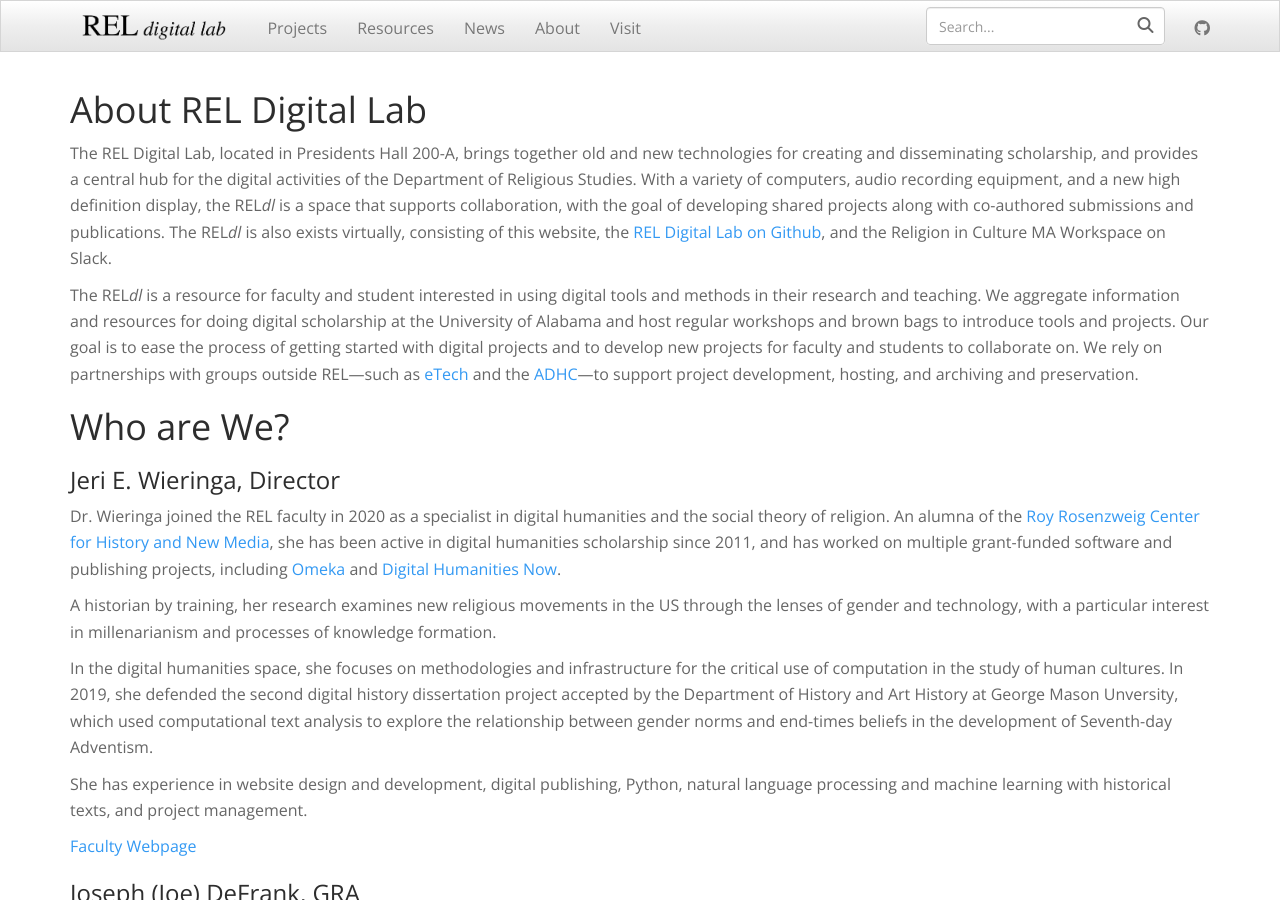
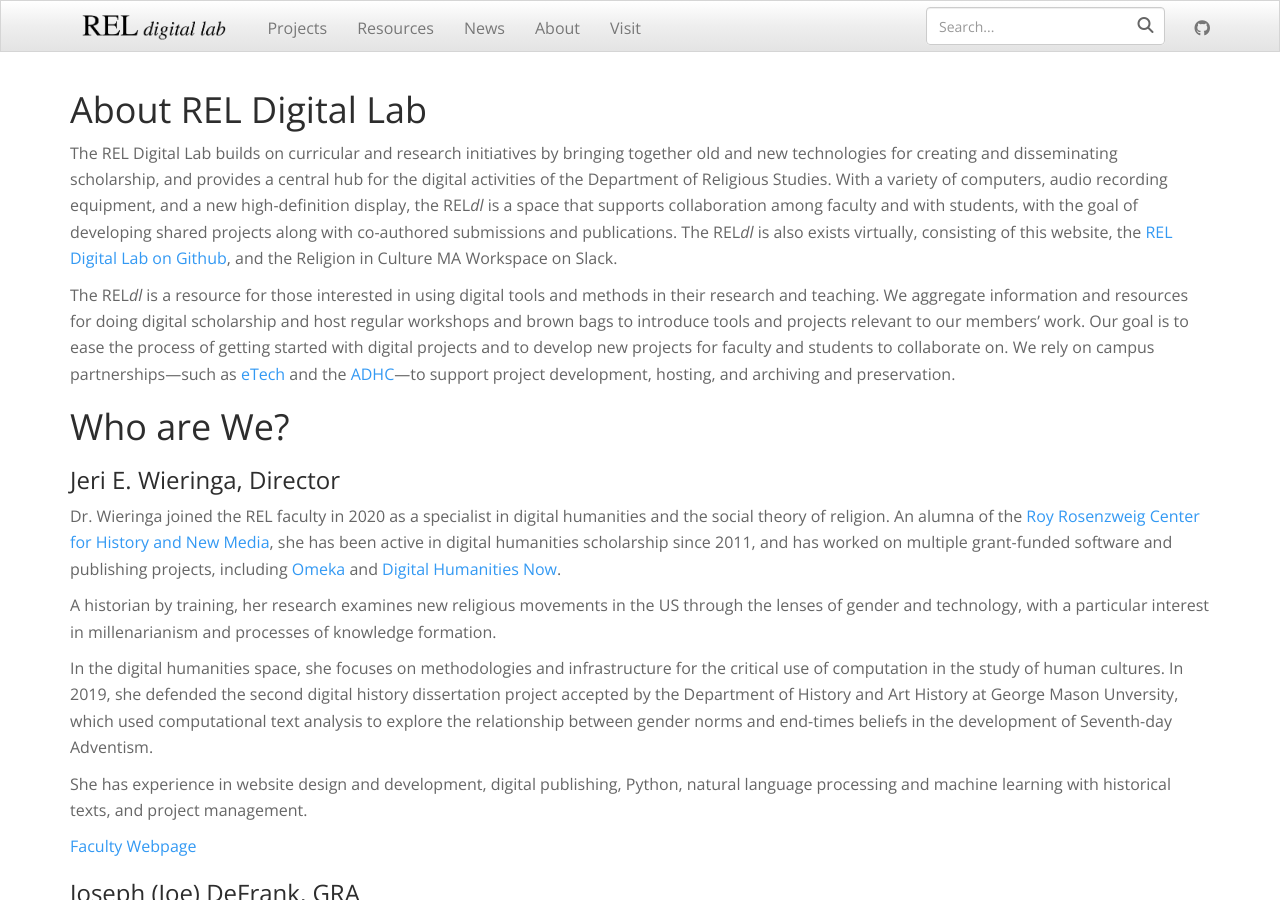
Before and after one commit to RELDigitalLab/lab_website, a Jekyll site: the page built from about.md, in a window 1280 px wide and 900 px high. Built offline with Jekyll 4.4.1, drawn with Linux system fonts in a browser that asks for light colours; nearby versions of some CDN libraries.

Commit message:
copy edits for first release

```diff
--- a/about.md
+++ b/about.md
@@ -4,9 +4,9 @@ title: About REL Digital Lab
 permalink: /about/
 ---
 
-The REL Digital Lab, located in Presidents Hall 200-A, brings together old and new technologies for creating and disseminating scholarship, and provides a central hub for the digital activities of the Department of Religious Studies. With a variety of computers, audio recording equipment, and a new high definition display, the REL*dl* is a space that supports collaboration, with the goal of developing shared projects along with co-authored submissions and publications. The REL*dl* is also exists virtually, consisting of this website, the [REL Digital Lab on Github](https://github.com/RELDigitalLab), and the Religion in Culture MA Workspace on Slack.
+The REL Digital Lab builds on curricular and research initiatives by bringing together old and new technologies for creating and disseminating scholarship, and provides a central hub for the digital activities of the Department of Religious Studies. With a variety of computers, audio recording equipment, and a new high-definition display, the REL*dl* is a space that supports collaboration among faculty and with students, with the goal of developing shared projects along with co-authored submissions and publications. The REL*dl* is also exists virtually, consisting of this website, the [REL Digital Lab on Github](https://github.com/RELDigitalLab), and the Religion in Culture MA Workspace on Slack.
 
-The REL*dl* is a resource for faculty and student interested in using digital tools and methods in their research and teaching. We aggregate information and resources for doing digital scholarship at the University of Alabama and host regular workshops and brown bags to introduce tools and projects. Our goal is to ease the process of getting started with digital projects and to develop new projects for faculty and students to collaborate on. We rely on partnerships with groups outside REL&mdash;such as [eTech](https://etech.as.ua.edu/) and the [ADHC](https://adhc.lib.ua.edu/)&mdash;to support project development, hosting, and archiving and preservation.
+The REL*dl* is a resource for those interested in using digital tools and methods in their research and teaching. We aggregate information and resources for doing digital scholarship and host regular workshops and brown bags to introduce tools and projects relevant to our members' work. Our goal is to ease the process of getting started with digital projects and to develop new projects for faculty and students to collaborate on. We rely on campus partnerships&mdash;such as [eTech](https://etech.as.ua.edu/) and the [ADHC](https://adhc.lib.ua.edu/)&mdash;to support project development, hosting, and archiving and preservation.
 
 # Who are We?
 
--- a/index.html
+++ b/index.html
@@ -5,7 +5,7 @@ layout: default
 <div class="header-container jumbotron">
     <div class="container">
         <h1>Welcome to the REL Digital Lab</h1>
-        <p>Computational Methods and Resources for Studying Religion <em>in</em> Culture.
+        <p>Computational Methods and Resources for Studying Religion <em>in</em> Culture
         </p>
         <p><a class="btn btn-primary btn-lg" href="{{ "/about/" | relative_url }}" role="button">Learn more</a></p>
     </div>
@@ -19,7 +19,7 @@ layout: default
                 The REL Digital Lab is a collaborative space for digital humanities work in the <a href="https://religion.ua.edu/">Department of Religious Studies</a>.
             </p>
             <p class="lead">
-                Located in Presidents Hall 200-A, the REL<i>dl</i> provides compute resources and project planning support for the department’s contributions to the digital humanities initiatives in the <a href="https://as.ua.edu/">College of Arts and Sciences</a> at the <a href="https://www.ua.edu/">University of Alabama</a>.
+                Located in Presidents Hall 200-A, the REL<i>dl</i> provides computing resources and project planning support for the department’s teaching and research contributions to the digital humanities initiatives in the <a href="https://as.ua.edu/">College of Arts and Sciences</a> at the <a href="https://www.ua.edu/">University of Alabama</a>.
             </p>
             <p class="lead">
                 Visit our <a href="{{ "docs/home/" | relative_url }}">Resources page</a> for more information.
```
Also changed, not shown: _docs/index.md (+3 -3 lines), visit.md (+1 -1 lines).
